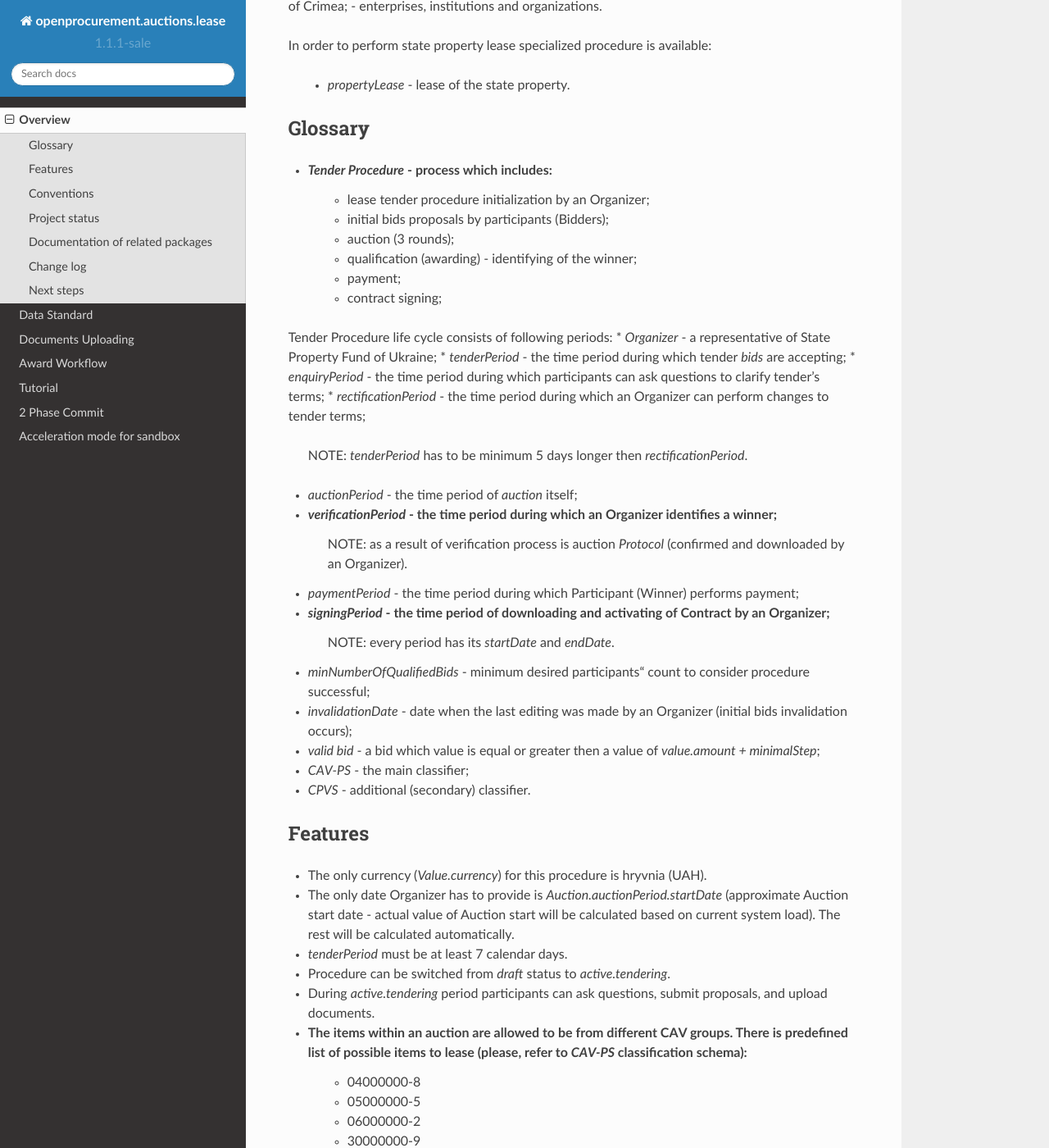
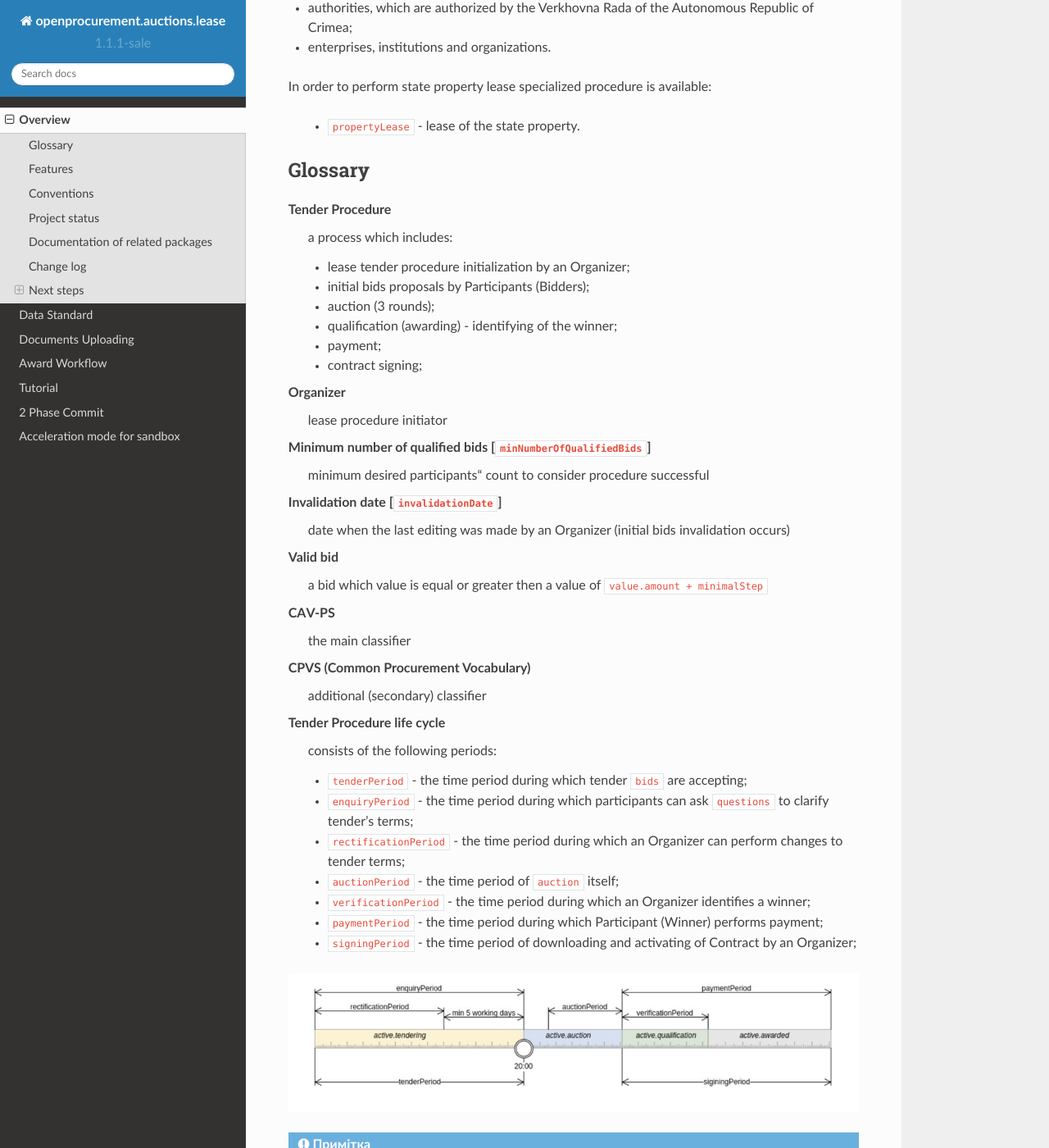
Before and after one commit to raccoongang/openprocurement.auctions.lease.rg, a Sphinx documentation site: the page built from docs/source/overview.rst, in a window 1280 px wide and 1400 px high, scrolled down 332 px. Shown: the whole window at 82% size. Built offline with Sphinx 7.4.7 and the Read the Docs theme 2.0.0, drawn with Linux system fonts in a browser that asks for light colours; some of the changed text lies outside the part shown.

Commit message:
Format Overview page

```diff
--- a/docs/source/overview.rst
+++ b/docs/source/overview.rst
@@ -1,109 +1,158 @@
 Overview
 ========
 
-This `openprocurement.auctions.lease` package documentation contains information for Participants of the PROZORRO.SALE system and intended to discover all aspects of `lease procedure`.
+This ``openprocurement.auctions.lease`` package documentation contains information for Participants
+of the PROZORRO.SALE system and intended to discover all aspects of ``lease procedure``.
 
-*Please note that the documentation is currently somewhat out of date.*
 
-In the Organizer role can act following subjects:
-- `State Property Fund of Ukraine <http://www.spfu.gov.ua>`_;
-- state enterprises;
-- authorities, which are authorized by the Verkhovna Rada of the Autonomous Republic of Crimea;
-- enterprises, institutions and organizations.
+The following subjects can act as an Organizer:
+
+* `State Property Fund of Ukraine`_;
+
+* state enterprises;
+
+* authorities, which are authorized by the Verkhovna Rada of the Autonomous Republic of Crimea;
+
+* enterprises, institutions and organizations.
+
 
 In order to perform state property lease specialized procedure is available:
 
- * `propertyLease` - lease of the state property.
+ * ``propertyLease`` - lease of the state property.
 
 Glossary
 --------
 
-* `Tender Procedure` - process which includes:
-    - lease tender procedure initialization by an Organizer;
-    - initial bids proposals by participants (Bidders);
-    - auction (3 rounds);
-    - qualification (awarding) - identifying of the winner;
-    - payment;
-    - contract signing;
+Tender Procedure
+    a process which includes:
 
-Tender Procedure life cycle consists of following periods:
-* `Organizer` - a representative of State Property Fund of Ukraine;
-* `tenderPeriod` - the time period during which tender `bids` are accepting;
-* `enquiryPeriod` - the time period during which participants can ask questions to clarify tender's terms;
-* `rectificationPeriod` - the time period during which an Organizer can perform changes to tender terms;
-    NOTE: `tenderPeriod` has to be minimum 5 days longer then `rectificationPeriod`.
-* `auctionPeriod` - the time period of `auction` itself;
-* `verificationPeriod` - the time period during which an Organizer identifies a winner;
-    NOTE: as a result of verification process is auction `Protocol` (confirmed and downloaded by an Organizer).
-* `paymentPeriod` - the time period during which Participant (Winner) performs payment;
-* `signingPeriod` - the time period of downloading and activating of Contract by an Organizer;
-    NOTE: every period has its `startDate` and `endDate`.
-* `minNumberOfQualifiedBids` - minimum desired participants' count to consider procedure successful;
-* `invalidationDate` - date when the last editing was made by an Organizer (initial bids invalidation occurs);
-* `valid bid` - a bid which value is equal or greater then a value of `value.amount + minimalStep`;
-* `CAV-PS` - the main classifier;
-* `CPVS` - additional (secondary) classifier.
+    * lease tender procedure initialization by an Organizer;
+
+    * initial bids proposals by Participants (Bidders);
+
+    * auction (3 rounds);
+
+    * qualification (awarding) - identifying of the winner;
+
+    * payment;
+
+    * contract signing;
+
+Organizer
+    lease procedure initiator
+
+Minimum number of qualified bids [``minNumberOfQualifiedBids``]
+    minimum desired participants' count to consider procedure successful
+
+
+Invalidation date [``invalidationDate``]
+    date when the last editing was made by an Organizer (initial bids invalidation occurs)
+
+Valid bid
+    a bid which value is equal or greater then a value of ``value.amount + minimalStep``
+
+CAV-PS
+    the main classifier
+
+CPVS (Common Procurement Vocabulary)
+    additional (secondary) classifier
+
+Tender Procedure life cycle
+    consists of the following periods:
+
+    * ``tenderPeriod`` - the time period during which tender ``bids`` are accepting;
+
+    * ``enquiryPeriod`` - the time period during which participants can ask ``questions`` to clarify tender's terms;
+
+    * ``rectificationPeriod`` - the time period during which an Organizer can perform changes to tender terms;
+
+    * ``auctionPeriod`` - the time period of ``auction`` itself;
+
+    * ``verificationPeriod`` - the time period during which an Organizer identifies a winner;
+
+    * ``paymentPeriod`` - the time period during which Participant (Winner) performs payment;
+
+    * ``signingPeriod`` - the time period of downloading and activating of Contract by an Organizer;
+
+.. image:: images/auction_lifecycle.png
+
+.. note::
+
+    * ``tenderPeriod`` has to be at least 5 days longer than ``rectificationPeriod``;
+    * as a result of verification process is auction ``Protocol`` (confirmed and downloaded by an Organizer);
+    * every period has its ``startDate`` and ``endDate``.
 
 Features
 --------
 
-* The only currency (*Value.currency*) for this procedure is hryvnia (UAH).
-* The only date Organizer has to provide is *Auction.auctionPeriod.startDate* (approximate Auction start date - actual value of Auction start will be calculated based on current system load). The rest will be calculated automatically.
-* *tenderPeriod* must be at least 7 calendar days.
+* The only currency (``value.currency``) for this procedure is hryvnia (UAH).
 
-* Procedure can be switched from *draft* status to *active.tendering*.
-* During *active.tendering* period participants can ask questions, submit proposals, and upload documents.
+* The only date Organizer has to provide is ``Auction.auctionPeriod.startDate`` - approximate Auction start date - actual value of Auction start will be calculated based on current system load. The rest will be calculated automatically.
 
-* The items within an auction are allowed to be from different CAV groups. There is predefined list of possible items to lease (please, refer to `CAV-PS` classification schema):
-    - 04000000-8
-    - 05000000-5
-    - 06000000-2
-    - 30000000-9
-    - 31000000-6
-    - 32000000-3
-    - 33000000-0
-    - 34000000-7
-    - 35000000-4
-    - 37000000-8
-    - 38000000-5
-    - 39000000-2
-    - 42000000-6
-    - 43000000-3
+* ``tenderPeriod`` duration must be at least 7 calendar days.
 
-* Additional classification (CPVS) is constant for `propertyLease` procedure - `PA01-7`.
-* The minimum desired participants' count by default is 2, but there is option to decrease it to 1 participant;
-* Optionally an Organizer can set `tenderPeriod.endDate` - if so, auction can't start earlier 3 days after.
-* Optionally an Organizer can set `enquiryPeriod.endDate`, if not provided - it will be calculated automatically.
-* An Organizer can edit procedure only during *rectificationPeriod* (increase and decrease `value.amount`, `guarantee.amount`, `minimalStep.amount`).
-* Organizer can add and edit documents only during *rectificationPeriod*.
-* As soon as the action is edited, the status of all of the submitted bids will be switched to `invalid`.
+* Procedure can be switched from ``draft`` status to ``active.tendering``.
+
+* During ``active.tendering`` period participants can ask questions, submit proposals, and upload documents.
+
+* The items within an auction are allowed to be from different CAV groups.
+
+There is predefined list of possible items to lease (please, refer to ``CAV-PS`` classification schema):
+
+    * 04000000-8
+    * 05000000-5
+    * 06000000-2
+    * 30000000-9
+    * 31000000-6
+    * 32000000-3
+    * 33000000-0
+    * 34000000-7
+    * 35000000-4
+    * 37000000-8
+    * 38000000-5
+    * 39000000-2
+    * 42000000-6
+    * 43000000-3
+
+* Additional classification (CPVS) is constant for ``propertyLease`` procedure - ``PA01-7``.
+
+* The minimum desired participants' count by default is 2, but there is option to decrease it explicitly to 1 participant;
+
+* Optionally an Organizer can set ``tenderPeriod.endDate`` - if so, auction can't start earlier 3 days after.
+
+* Optionally an Organizer can set ``enquiryPeriod.endDate``, if not provided - it will be calculated automatically.
+
+* An Organizer can edit procedure only during ``rectificationPeriod`` (increase and decrease ``value.amount``, ``guarantee.amount``, ``minimalStep.amount``).
+
+* Organizer can add and edit documents only during ``rectificationPeriod``.
+
+* As soon as the action is edited, the status of all of the submitted bids will be switched to ``invalid``.
 
 * There is obligatory participant qualification via guarantee payment.
+
 * The only criterion for choosing a winner is the price, provided the tenderer complies with the qualifying criteria determined by the Organizer.
-
-.. image:: images/auction_lifecycle.png
 
 Conventions
 -----------
 
-API accepts `JSON <http://json.org/>`_ or form-encoded content in
+API accepts `JSON`_ or form-encoded content in
 requests.  It returns JSON content in all of its responses, including
 errors.  Only the UTF-8 character encoding is supported for both requests
 and responses.
 
 All API POST and PUT requests expect a top-level object with a single
-element in it named `data`.  Successful responses will mirror this format.
+element in it named ``data``.  Successful responses will mirror this format.
 The data element should itself be an object, containing the parameters for
 the request.  In the case of creating a new auction, these are the fields we
 want to set on the auction itself.
 
-If the request was successful, we will get a response code of `201`
+If the request was successful, we will get a response code of ``201``
 indicating the object was created.  That response will have a data field at
 its top level, which will contain complete information on the new auction,
 including its ID.
 
 If something went wrong during the request, we'll get a different status
-code and the JSON returned will have an `errors` field at the top level
+code and the JSON returned will have an ``errors`` field at the top level
 containing a list of problems.  We look at the first one and print out its
 message.
 
@@ -112,7 +161,8 @@
 
 The project currently is in beta status.
 
-The source repository for this project is on GitHub: https://github.com/prozorro-sale/openprocurement.auctions.lease
+The source repository for this project is on GitHub:
+https://github.com/prozorro-sale/openprocurement.auctions.lease
 
 You can leave feedback by raising a new issue on the `Issue tracker
 <https://github.com/prozorro-sale/openprocurement.auctions.lease/issues>`_ (GitHub
@@ -127,7 +177,6 @@
 ----------
 
 0.1.0
-~~~
 
 Released: not released
 
```
Also changed, not shown: other parts of docs/source/overview.rst (+11 -0 lines).
